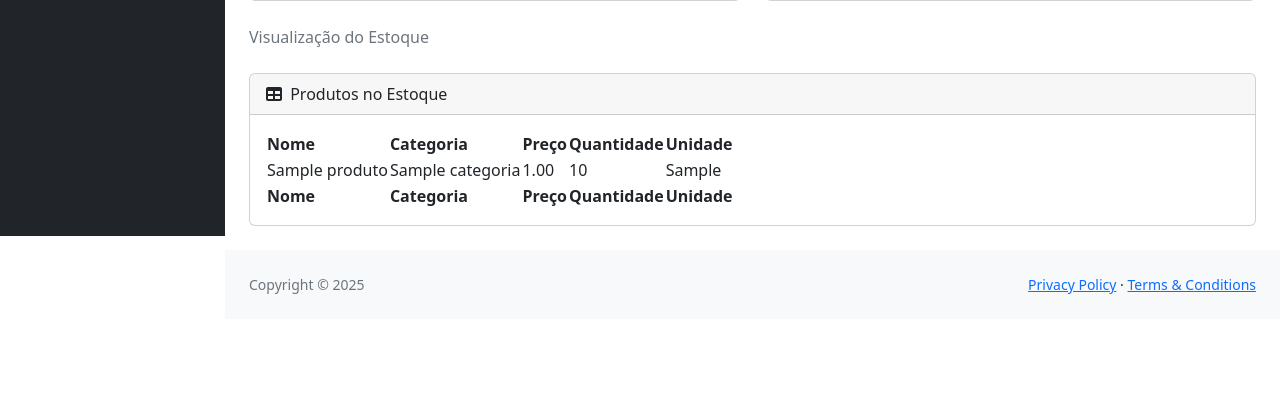
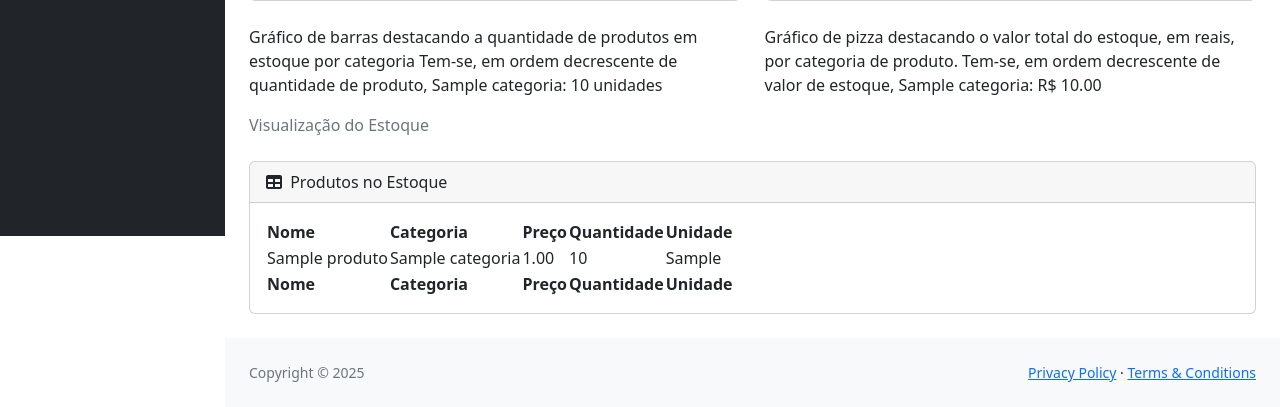
Before and after one commit to galimarodrigues/controle-de-estoque, a Django app: page / in a window 1280 px wide; the page is wider, and only the part inside the window is pictured. Shown: the part 564-971 px from the top of that part. Before the commit the page ends 858 px from the top of that part, so only its background shows below. Run offline with Django 3.2, Linux system fonts and the light colour scheme; tables that the repository leaves empty hold one stand-in row (values such as "Sample post"); some libraries are stand-ins or nearby versions.

Commit message:
Adicionadas descricoes dos graficos de barras e de pizza apresentados em painel de controle e graficos

```diff
--- a/estoque/views.py
+++ b/estoque/views.py
@@ -29,11 +29,25 @@ def index(request):
         for categoria in categorias
     ]
 
+    dados_barras = list(zip(category_names, product_quantities))
+    dados_ordenados = sorted(dados_barras, key=lambda x: x[1], reverse=True)
+
+    descricao_barras = [f"{nome_categoria}: {quantidade} unidades" for nome_categoria, quantidade in dados_ordenados]
+
+
+    dados_pizza = list(zip(category_names, stock_values))
+    dados_ordenados_pizza = sorted(dados_pizza, key=lambda x: x[1], reverse=True)
+
+    descricao_pizza = [f"{nome_categoria}: R$ {valor:.2f}" for nome_categoria, valor in dados_ordenados_pizza]
+
+
     return render(request, 'base.html', {
         'produtos': produtos,
         'categorias': category_names,
         'product_quantities': product_quantities,
-        'stock_values': stock_values
+        'stock_values': stock_values,
+        'descricao_barras': descricao_barras,
+        'descricao_pizza': descricao_pizza,
     })
 
 def charts(request):
@@ -51,10 +65,24 @@ def charts(request):
         for categoria in categorias
     ]
 
+    dados_barras = list(zip(category_names, product_quantities))
+    dados_ordenados = sorted(dados_barras, key=lambda x: x[1], reverse=True)
+
+    descricao_barras = [f"{nome_categoria}: {quantidade} unidades" for nome_categoria, quantidade in dados_ordenados]
+
+
+    dados_pizza = list(zip(category_names, stock_values))
+    dados_ordenados_pizza = sorted(dados_pizza, key=lambda x: x[1], reverse=True)
+
+    descricao_pizza = [f"{nome_categoria}: R$ {valor:.2f}" for nome_categoria, valor in dados_ordenados_pizza]
+
+
     return render(request, 'charts.html', {
         'categorias': category_names,
         'product_quantities': product_quantities,
-        'stock_values': stock_values
+        'stock_values': stock_values,
+        'descricao_barras': descricao_barras,
+        'descricao_pizza': descricao_pizza,
     })
 
 def tables(request):
--- a/templates/base.html
+++ b/templates/base.html
@@ -151,7 +151,7 @@
                         <div class="row">
                             <div class="col-xl-6">
                                 <div class="card mb-4">
-                                    <div class="card-header">
+                                    <div class="card-header" tabindex="1">
                                         <i class="fas fa-chart-bar me-1"></i>
                                         Quantidade de Produtos por Categoria
                                     </div>
@@ -160,10 +160,15 @@
                                         <canvas tabindex="1" id="categoryBarChart" style="height: 300px;"></canvas>
                                     </div>
                                 </div>
+                                <div>
+                                    <p tabindex="1" class="descricao_grafico">
+                                    Gráfico de barras destacando a quantidade de produtos em estoque por categoria Tem-se, em ordem decrescente de quantidade de produto,  {{descricao_barras|join:", "}}
+                                    </p>
+                                </div>
                             </div>
                             <div class="col-xl-6">
                                 <div class="card mb-4">
-                                    <div class="card-header">
+                                    <div class="card-header" tabindex="1">
                                         <i class="fas fa-chart-pie me-1"></i>
                                         Valor Total do Estoque por Categoria
                                     </div>
@@ -171,6 +176,11 @@
                                         <!-- COLOCAR DESCRICAO -->
                                         <canvas tabindex="1" id="categoryPieChart" style="height: 300px;"></canvas>
                                     </div>
+                                </div>
+                                    <div>
+                                        <p tabindex="1" class="descricao_grafico">
+                                            Gráfico de pizza destacando o valor total do estoque, em reais, por categoria de produto. Tem-se, em ordem decrescente de valor de estoque,  {{descricao_pizza|join:", "}}
+                                        </p>
                                 </div>
                             </div>
                         </div>
```
Also changed, not shown: templates/charts.html (+11 -0 lines).
